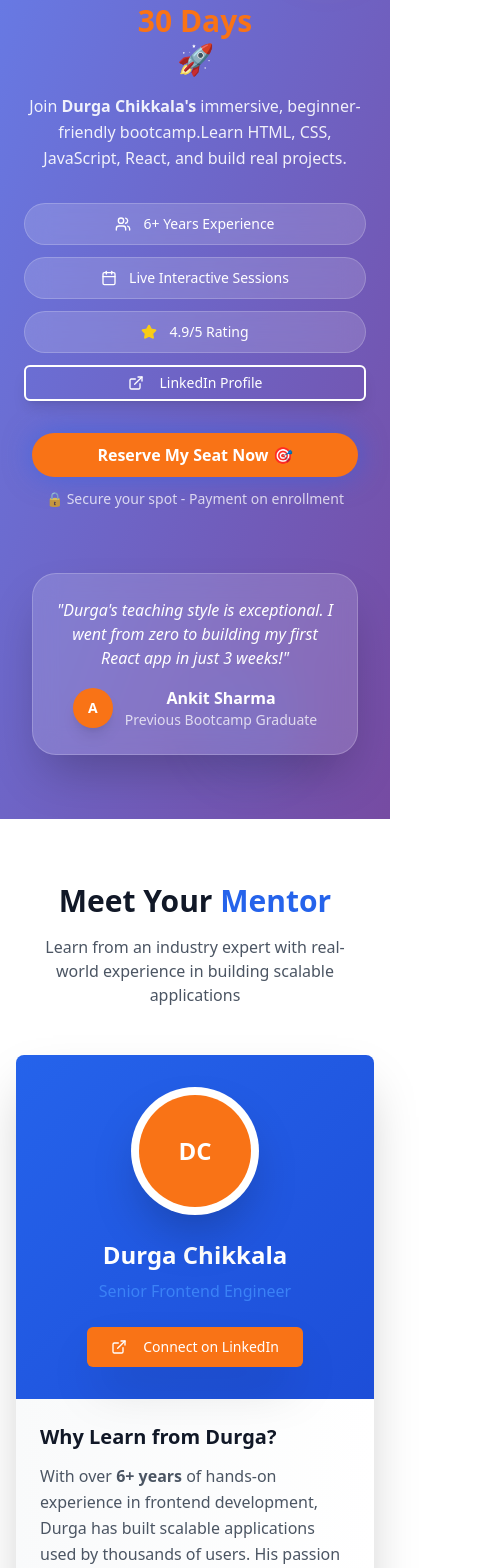
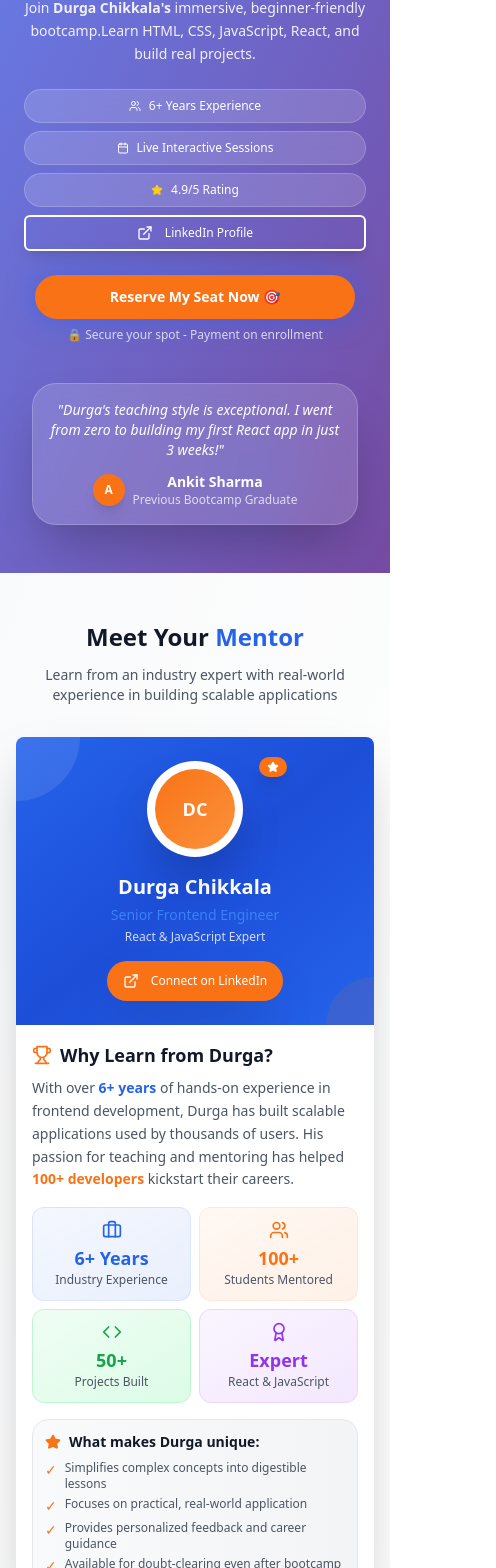
Before and after one commit to yogeshmuddada/frontend-pnexus-tech, a React (Vite) app: page / in a window 390 px wide. Shown: the part 191-1759 px from the top of the page, 496 px wide, since content can reach past the window. Built offline with nearby package versions, Linux system fonts and the light colour scheme.

Commit message:
Fix: Improve responsiveness and design
- Fixed layout issues in desktop and mobile views.
- Improved the design of the "Meet Your Mentor" section.

```diff
--- a/src/components/AboutMentor.tsx
+++ b/src/components/AboutMentor.tsx
@@ -1,98 +1,121 @@
 
 import { Button } from "@/components/ui/button";
 import { Card, CardContent } from "@/components/ui/card";
-import { ExternalLink, Award, Code, Users, Briefcase } from "lucide-react";
+import { ExternalLink, Award, Code, Users, Briefcase, Star, Trophy } from "lucide-react";
 
 const AboutMentor = () => {
   return (
-    <section className="py-16 bg-white sm:py-24 lg:py-32">
+    <section className="py-12 bg-gradient-to-br from-gray-50 to-white sm:py-16 lg:py-24">
       <div className="container mx-auto px-4 sm:px-6 lg:px-8">
-        <div className="text-center mb-12 sm:mb-20 lg:mb-28">
-          <h2 className="text-3xl font-bold text-gray-900 mb-4 sm:text-5xl sm:mb-6 lg:text-7xl lg:mb-8">
+        <div className="text-center mb-8 sm:mb-12 lg:mb-16">
+          <h2 className="text-2xl font-bold text-gray-900 mb-3 sm:text-3xl sm:mb-4 lg:text-5xl lg:mb-6">
             Meet Your <span className="text-bootcamp-blue">Mentor</span>
           </h2>
-          <p className="text-base text-gray-600 max-w-3xl mx-auto px-2 sm:text-xl lg:text-2xl lg:leading-relaxed">
+          <p className="text-sm text-gray-600 max-w-3xl mx-auto px-2 sm:text-base lg:text-lg lg:leading-relaxed">
             Learn from an industry expert with real-world experience in building scalable applications
           </p>
         </div>
 
         <div className="max-w-7xl mx-auto">
-          <Card className="overflow-hidden shadow-2xl border-0 bg-gradient-to-r from-gray-50 to-white hover:shadow-3xl transition-all duration-500">
+          <Card className="overflow-hidden shadow-2xl border-0 bg-white hover:shadow-3xl transition-all duration-500">
             <CardContent className="p-0">
-              <div className="grid lg:grid-cols-2 gap-0">
-                {/* Mentor Photo Section */}
-                <div className="bg-gradient-to-br from-bootcamp-blue to-bootcamp-blue-dark p-8 flex items-center justify-center sm:p-16 lg:p-20">
-                  <div className="text-center">
-                    <div className="w-32 h-32 mx-auto mb-6 bg-white rounded-full flex items-center justify-center shadow-2xl sm:w-56 sm:h-56 sm:mb-8 lg:w-72 lg:h-72 lg:mb-12 transform hover:scale-105 transition-transform duration-300">
-                      <div className="w-28 h-28 bg-bootcamp-orange rounded-full flex items-center justify-center sm:w-48 sm:h-48 lg:w-60 lg:h-60">
-                        <span className="text-white text-2xl font-bold sm:text-5xl lg:text-7xl">DC</span>
+              <div className="grid lg:grid-cols-5 gap-0">
+                {/* Mentor Photo Section - Enhanced */}
+                <div className="lg:col-span-2 bg-gradient-to-br from-bootcamp-blue via-bootcamp-blue-dark to-bootcamp-blue p-6 flex flex-col items-center justify-center relative overflow-hidden sm:p-8 lg:p-12">
+                  {/* Background Pattern */}
+                  <div className="absolute inset-0 opacity-10">
+                    <div className="absolute top-0 left-0 w-32 h-32 bg-white rounded-full -translate-x-16 -translate-y-16"></div>
+                    <div className="absolute bottom-0 right-0 w-24 h-24 bg-bootcamp-orange rounded-full translate-x-12 translate-y-12"></div>
+                  </div>
+
+                  <div className="relative z-10 text-center">
+                    {/* Enhanced Profile Picture */}
+                    <div className="relative mb-4 sm:mb-6 lg:mb-8">
+                      <div className="w-24 h-24 mx-auto bg-white rounded-full flex items-center justify-center shadow-2xl sm:w-32 sm:h-32 lg:w-40 lg:h-40 transform hover:scale-105 transition-transform duration-300">
+                        <div className="w-20 h-20 bg-gradient-to-br from-bootcamp-orange to-bootcamp-orange-light rounded-full flex items-center justify-center sm:w-28 sm:h-28 lg:w-36 lg:h-36">
+                          <span className="text-white text-lg font-bold sm:text-2xl lg:text-4xl">DC</span>
+                        </div>
+                      </div>
+                      {/* Floating badge */}
+                      <div className="absolute -top-1 -right-1 bg-bootcamp-orange text-white text-xs font-bold px-2 py-1 rounded-full shadow-lg sm:-top-2 sm:-right-2 sm:text-sm sm:px-3 sm:py-1">
+                        <Star className="w-3 h-3 fill-white sm:w-4 sm:h-4" />
                       </div>
                     </div>
-                    <h3 className="text-2xl font-bold text-white mb-2 sm:text-4xl sm:mb-3 lg:text-5xl lg:mb-4">Durga Chikkala</h3>
-                    <p className="text-bootcamp-blue-light text-base mb-6 sm:text-xl sm:mb-8 lg:text-2xl lg:mb-10">Senior Frontend Engineer</p>
+
+                    <h3 className="text-xl font-bold text-white mb-1 sm:text-2xl sm:mb-2 lg:text-3xl lg:mb-3">Durga Chikkala</h3>
+                    <p className="text-bootcamp-blue-light text-sm mb-1 sm:text-base sm:mb-2 lg:text-lg lg:mb-3">Senior Frontend Engineer</p>
+                    <p className="text-white/80 text-xs mb-4 sm:text-sm sm:mb-6 lg:text-base lg:mb-8">React & JavaScript Expert</p>
+
                     <Button
-                      className="bg-bootcamp-orange hover:bg-bootcamp-orange/90 text-white text-sm py-3 px-6 sm:text-lg sm:py-4 sm:px-8 lg:text-xl lg:py-5 lg:px-10 shadow-2xl hover:shadow-bootcamp-orange/25 transition-all duration-300 transform hover:scale-105"
+                      className="bg-bootcamp-orange hover:bg-bootcamp-orange/90 text-white text-xs py-2 px-4 sm:text-sm sm:py-3 sm:px-6 lg:text-base lg:py-3 lg:px-8 shadow-2xl hover:shadow-bootcamp-orange/25 transition-all duration-300 transform hover:scale-105 rounded-full"
                       onClick={() => window.open('https://linkedin.com/in/durga-chikkala', '_blank')}
                     >
-                      <ExternalLink className="w-4 h-4 mr-2 sm:w-5 sm:h-5 lg:w-6 lg:h-6" />
+                      <ExternalLink className="w-3 h-3 mr-1 sm:w-4 sm:h-4 sm:mr-2 lg:w-5 lg:h-5" />
                       Connect on LinkedIn
                     </Button>
                   </div>
                 </div>
 
-                {/* Bio and Highlights Section */}
-                <div className="p-6 sm:p-12 lg:p-16">
-                  <div className="space-y-6 sm:space-y-8 lg:space-y-12">
+                {/* Bio and Highlights Section - Enhanced */}
+                <div className="lg:col-span-3 p-4 sm:p-6 lg:p-8">
+                  <div className="space-y-4 sm:space-y-6 lg:space-y-8">
                     <div>
-                      <h4 className="text-xl font-bold text-gray-900 mb-3 sm:text-3xl sm:mb-5 lg:text-4xl lg:mb-6">Why Learn from Durga?</h4>
-                      <p className="text-base text-gray-600 leading-relaxed sm:text-lg lg:text-xl lg:leading-relaxed">
-                        With over <strong>6+ years</strong> of hands-on experience in frontend development,
+                      <h4 className="text-lg font-bold text-gray-900 mb-2 sm:text-xl sm:mb-3 lg:text-2xl lg:mb-4 flex items-center">
+                        <Trophy className="w-5 h-5 text-bootcamp-orange mr-2 sm:w-6 sm:h-6 lg:w-7 lg:h-7" />
+                        Why Learn from Durga?
+                      </h4>
+                      <p className="text-sm text-gray-600 leading-relaxed sm:text-base lg:text-lg lg:leading-relaxed">
+                        With over <strong className="text-bootcamp-blue">6+ years</strong> of hands-on experience in frontend development,
                         Durga has built scalable applications used by thousands of users. His passion for
-                        teaching and mentoring has helped <strong>100+ developers</strong> kickstart their careers.
+                        teaching and mentoring has helped <strong className="text-bootcamp-orange">100+ developers</strong> kickstart their careers.
                       </p>
                     </div>
 
                     {/* Enhanced Highlight Cards */}
-                    <div className="grid grid-cols-2 gap-3 sm:gap-6 lg:gap-8">
-                      <div className="bg-bootcamp-blue/5 rounded-xl p-3 text-center hover:bg-bootcamp-blue/10 transition-all duration-300 transform hover:scale-105 sm:p-6 lg:p-8">
-                        <Briefcase className="w-6 h-6 text-bootcamp-blue mx-auto mb-2 sm:w-10 sm:h-10 sm:mb-3 lg:w-12 lg:h-12 lg:mb-4" />
-                        <div className="text-xl font-bold text-bootcamp-blue sm:text-3xl lg:text-4xl">6+ Years</div>
+                    <div className="grid grid-cols-2 gap-2 sm:gap-4 lg:gap-6">
+                      <div className="bg-gradient-to-br from-bootcamp-blue/5 to-bootcamp-blue/10 rounded-xl p-3 text-center hover:from-bootcamp-blue/10 hover:to-bootcamp-blue/15 transition-all duration-300 transform hover:scale-105 border border-bootcamp-blue/10 sm:p-4 lg:p-6">
+                        <Briefcase className="w-5 h-5 text-bootcamp-blue mx-auto mb-1 sm:w-6 sm:h-6 sm:mb-2 lg:w-8 lg:h-8 lg:mb-3" />
+                        <div className="text-lg font-bold text-bootcamp-blue sm:text-xl lg:text-2xl">6+ Years</div>
                         <div className="text-xs text-gray-600 sm:text-sm lg:text-base">Industry Experience</div>
                       </div>
-                      <div className="bg-bootcamp-orange/5 rounded-xl p-3 text-center hover:bg-bootcamp-orange/10 transition-all duration-300 transform hover:scale-105 sm:p-6 lg:p-8">
-                        <Users className="w-6 h-6 text-bootcamp-orange mx-auto mb-2 sm:w-10 sm:h-10 sm:mb-3 lg:w-12 lg:h-12 lg:mb-4" />
-                        <div className="text-xl font-bold text-bootcamp-orange sm:text-3xl lg:text-4xl">100+</div>
+                      <div className="bg-gradient-to-br from-bootcamp-orange/5 to-bootcamp-orange/10 rounded-xl p-3 text-center hover:from-bootcamp-orange/10 hover:to-bootcamp-orange/15 transition-all duration-300 transform hover:scale-105 border border-bootcamp-orange/10 sm:p-4 lg:p-6">
+                        <Users className="w-5 h-5 text-bootcamp-orange mx-auto mb-1 sm:w-6 sm:h-6 sm:mb-2 lg:w-8 lg:h-8 lg:mb-3" />
+                        <div className="text-lg font-bold text-bootcamp-orange sm:text-xl lg:text-2xl">100+</div>
                         <div className="text-xs text-gray-600 sm:text-sm lg:text-base">Students Mentored</div>
                       </div>
-                      <div className="bg-bootcamp-blue/5 rounded-xl p-3 text-center hover:bg-bootcamp-blue/10 transition-all duration-300 transform hover:scale-105 sm:p-6 lg:p-8">
-                        <Code className="w-6 h-6 text-bootcamp-blue mx-auto mb-2 sm:w-10 sm:h-10 sm:mb-3 lg:w-12 lg:h-12 lg:mb-4" />
-                        <div className="text-xl font-bold text-bootcamp-blue sm:text-3xl lg:text-4xl">50+</div>
+                      <div className="bg-gradient-to-br from-green-50 to-green-100 rounded-xl p-3 text-center hover:from-green-100 hover:to-green-150 transition-all duration-300 transform hover:scale-105 border border-green-200 sm:p-4 lg:p-6">
+                        <Code className="w-5 h-5 text-green-600 mx-auto mb-1 sm:w-6 sm:h-6 sm:mb-2 lg:w-8 lg:h-8 lg:mb-3" />
+                        <div className="text-lg font-bold text-green-600 sm:text-xl lg:text-2xl">50+</div>
                         <div className="text-xs text-gray-600 sm:text-sm lg:text-base">Projects Built</div>
                       </div>
-                      <div className="bg-bootcamp-orange/5 rounded-xl p-3 text-center hover:bg-bootcamp-orange/10 transition-all duration-300 transform hover:scale-105 sm:p-6 lg:p-8">
-                        <Award className="w-6 h-6 text-bootcamp-orange mx-auto mb-2 sm:w-10 sm:h-10 sm:mb-3 lg:w-12 lg:h-12 lg:mb-4" />
-                        <div className="text-xl font-bold text-bootcamp-orange sm:text-3xl lg:text-4xl">Expert</div>
+                      <div className="bg-gradient-to-br from-purple-50 to-purple-100 rounded-xl p-3 text-center hover:from-purple-100 hover:to-purple-150 transition-all duration-300 transform hover:scale-105 border border-purple-200 sm:p-4 lg:p-6">
+                        <Award className="w-5 h-5 text-purple-600 mx-auto mb-1 sm:w-6 sm:h-6 sm:mb-2 lg:w-8 lg:h-8 lg:mb-3" />
+                        <div className="text-lg font-bold text-purple-600 sm:text-xl lg:text-2xl">Expert</div>
                         <div className="text-xs text-gray-600 sm:text-sm lg:text-base">React & JavaScript</div>
                       </div>
                     </div>
 
-                    <div className="bg-gray-50 rounded-2xl p-4 hover:bg-gray-100 transition-colors duration-300 sm:p-8 lg:p-10">
-                      <h5 className="font-bold text-gray-900 mb-3 text-base sm:text-lg lg:text-xl sm:mb-4 lg:mb-6">What makes Durga unique:</h5>
-                      <ul className="space-y-2 text-gray-600 text-sm sm:space-y-3 sm:text-base lg:text-lg lg:space-y-4">
+                    {/* Enhanced Unique Points */}
+                    <div className="bg-gradient-to-r from-gray-50 to-gray-100 rounded-2xl p-3 hover:from-gray-100 hover:to-gray-150 transition-colors duration-300 border border-gray-200 sm:p-4 lg:p-6">
+                      <h5 className="font-bold text-gray-900 mb-2 text-sm sm:text-base lg:text-lg sm:mb-3 lg:mb-4 flex items-center">
+                        <Star className="w-4 h-4 text-bootcamp-orange mr-2 fill-bootcamp-orange sm:w-5 sm:h-5 lg:w-6 lg:h-6" />
+                        What makes Durga unique:
+                      </h5>
+                      <ul className="space-y-1 text-gray-600 text-xs sm:space-y-2 sm:text-sm lg:text-base lg:space-y-3">
                         <li className="flex items-start">
-                          <span className="text-bootcamp-orange mr-3 flex-shrink-0 text-lg sm:text-xl lg:text-2xl">•</span>
+                          <span className="text-bootcamp-orange mr-2 flex-shrink-0 text-sm sm:text-base lg:text-lg">✓</span>
                           <span>Simplifies complex concepts into digestible lessons</span>
                         </li>
                         <li className="flex items-start">
-                          <span className="text-bootcamp-orange mr-3 flex-shrink-0 text-lg sm:text-xl lg:text-2xl">•</span>
+                          <span className="text-bootcamp-orange mr-2 flex-shrink-0 text-sm sm:text-base lg:text-lg">✓</span>
                           <span>Focuses on practical, real-world application</span>
                         </li>
                         <li className="flex items-start">
-                          <span className="text-bootcamp-orange mr-3 flex-shrink-0 text-lg sm:text-xl lg:text-2xl">•</span>
+                          <span className="text-bootcamp-orange mr-2 flex-shrink-0 text-sm sm:text-base lg:text-lg">✓</span>
                           <span>Provides personalized feedback and career guidance</span>
                         </li>
                         <li className="flex items-start">
-                          <span className="text-bootcamp-orange mr-3 flex-shrink-0 text-lg sm:text-xl lg:text-2xl">•</span>
+                          <span className="text-bootcamp-orange mr-2 flex-shrink-0 text-sm sm:text-base lg:text-lg">✓</span>
                           <span>Available for doubt-clearing even after bootcamp</span>
                         </li>
                       </ul>
--- a/src/components/HeroSection.tsx
+++ b/src/components/HeroSection.tsx
@@ -10,7 +10,7 @@ const HeroSection = () => {
   };
 
   return (
-    <section className="relative min-h-screen bg-gradient-to-br from-bootcamp-gradient-start to-bootcamp-gradient-end overflow-hidden">
+    <section className="relative min-h-[85vh] lg:min-h-screen bg-gradient-to-br from-bootcamp-gradient-start to-bootcamp-gradient-end overflow-hidden">
       {/* Enhanced Animated Background Elements */}
       <div className="absolute inset-0 opacity-10">
         <div className="absolute top-10 left-4 w-32 h-32 sm:top-20 sm:left-10 sm:w-96 sm:h-96 lg:w-[32rem] lg:h-[32rem] bg-white rounded-full mix-blend-multiply filter blur-xl animate-float"></div>
@@ -18,77 +18,77 @@ const HeroSection = () => {
         <div className="absolute bottom-10 left-1/2 transform -translate-x-1/2 w-28 h-28 sm:bottom-20 sm:w-72 sm:h-72 lg:w-[28rem] lg:h-[28rem] bg-bootcamp-blue-light rounded-full mix-blend-multiply filter blur-xl animate-float" style={{ animationDelay: '4s' }}></div>
       </div>
 
-      <div className="relative z-10 container mx-auto px-4 pt-12 pb-16 sm:px-6 sm:pt-20 sm:pb-32 lg:px-8 lg:pt-32 lg:pb-40">
+      <div className="relative z-10 container mx-auto px-4 pt-8 pb-12 sm:px-6 sm:pt-12 sm:pb-20 lg:px-8 lg:pt-20 lg:pb-28">
         {/* Limited Seats Banner */}
-        <div className="text-center mb-6 lg:mb-10 animate-fade-in">
-          <Badge variant="secondary" className="bg-bootcamp-orange text-white px-4 py-2 text-sm font-semibold animate-glow sm:px-8 sm:py-3 sm:text-base lg:px-10 lg:py-4 lg:text-lg shadow-2xl">
+        <div className="text-center mb-4 lg:mb-8 animate-fade-in">
+          <Badge variant="secondary" className="bg-bootcamp-orange text-white px-3 py-2 text-xs font-semibold animate-glow sm:px-6 sm:py-2 sm:text-sm lg:px-8 lg:py-3 lg:text-base shadow-2xl">
             🔥 Only 30 Seats Available - Batch Starts Soon!
           </Badge>
         </div>
 
         {/* Main Hero Content */}
         <div className="text-center text-white max-w-6xl mx-auto">
-          <h1 className="text-3xl font-bold mb-4 animate-fade-in leading-tight sm:text-6xl sm:mb-8 lg:text-8xl lg:mb-12 xl:text-9xl">
+          <h1 className="text-2xl font-bold mb-3 animate-fade-in leading-tight sm:text-4xl sm:mb-6 lg:text-6xl lg:mb-8 xl:text-7xl">
             Become a Frontend Pro in
-            <span className="text-bootcamp-orange block mt-2 lg:mt-4"> 30 Days</span> 🚀
+            <span className="text-bootcamp-orange block mt-1 lg:mt-2"> 30 Days</span> 🚀
           </h1>
 
-          <p className="text-base mb-8 animate-fade-in opacity-90 leading-relaxed px-2 sm:text-2xl sm:mb-12 lg:text-3xl lg:mb-16 lg:leading-relaxed max-w-4xl mx-auto" style={{ animationDelay: '0.2s' }}>
+          <p className="text-sm mb-6 animate-fade-in opacity-90 leading-relaxed px-2 sm:text-lg sm:mb-8 lg:text-xl lg:mb-10 lg:leading-relaxed max-w-4xl mx-auto" style={{ animationDelay: '0.2s' }}>
             Join <strong>Durga Chikkala's</strong> immersive, beginner-friendly bootcamp.<br className="hidden sm:block" />
             Learn HTML, CSS, JavaScript, React, and build real projects.
           </p>
 
           {/* Enhanced Trust Signals */}
-          <div className="flex flex-col gap-3 mb-8 animate-fade-in px-2 sm:flex-row sm:flex-wrap sm:justify-center sm:items-center sm:gap-6 sm:mb-12 lg:gap-8 lg:mb-16" style={{ animationDelay: '0.4s' }}>
-            <div className="flex items-center justify-center gap-3 bg-white/15 backdrop-blur-md rounded-full px-4 py-2.5 text-sm font-medium border border-white/20 hover:bg-white/20 transition-all duration-300 sm:px-6 sm:py-3 sm:text-base lg:px-8 lg:py-4 lg:text-lg">
-              <Users className="w-4 h-4 sm:w-6 sm:h-6 lg:w-7 lg:h-7" />
+          <div className="flex flex-col gap-2 mb-6 animate-fade-in px-2 sm:flex-row sm:flex-wrap sm:justify-center sm:items-center sm:gap-4 sm:mb-8 lg:gap-6 lg:mb-10" style={{ animationDelay: '0.4s' }}>
+            <div className="flex items-center justify-center gap-2 bg-white/15 backdrop-blur-md rounded-full px-3 py-2 text-xs font-medium border border-white/20 hover:bg-white/20 transition-all duration-300 sm:px-4 sm:py-2 sm:text-sm lg:px-6 lg:py-3 lg:text-base">
+              <Users className="w-3 h-3 sm:w-4 sm:h-4 lg:w-5 lg:h-5" />
               <span>6+ Years Experience</span>
             </div>
-            <div className="flex items-center justify-center gap-3 bg-white/15 backdrop-blur-md rounded-full px-4 py-2.5 text-sm font-medium border border-white/20 hover:bg-white/20 transition-all duration-300 sm:px-6 sm:py-3 sm:text-base lg:px-8 lg:py-4 lg:text-lg">
-              <Calendar className="w-4 h-4 sm:w-6 sm:h-6 lg:w-7 lg:h-7" />
+            <div className="flex items-center justify-center gap-2 bg-white/15 backdrop-blur-md rounded-full px-3 py-2 text-xs font-medium border border-white/20 hover:bg-white/20 transition-all duration-300 sm:px-4 sm:py-2 sm:text-sm lg:px-6 lg:py-3 lg:text-base">
+              <Calendar className="w-3 h-3 sm:w-4 sm:h-4 lg:w-5 lg:h-5" />
               <span>Live Interactive Sessions</span>
             </div>
-            <div className="flex items-center justify-center gap-3 bg-white/15 backdrop-blur-md rounded-full px-4 py-2.5 text-sm font-medium border border-white/20 hover:bg-white/20 transition-all duration-300 sm:px-6 sm:py-3 sm:text-base lg:px-8 lg:py-4 lg:text-lg">
-              <Star className="w-4 h-4 fill-yellow-400 text-yellow-400 sm:w-6 sm:h-6 lg:w-7 lg:h-7" />
+            <div className="flex items-center justify-center gap-2 bg-white/15 backdrop-blur-md rounded-full px-3 py-2 text-xs font-medium border border-white/20 hover:bg-white/20 transition-all duration-300 sm:px-4 sm:py-2 sm:text-sm lg:px-6 lg:py-3 lg:text-base">
+              <Star className="w-3 h-3 fill-yellow-400 text-yellow-400 sm:w-4 sm:h-4 lg:w-5 lg:h-5" />
               <span>4.9/5 Rating</span>
             </div>
             <Button
               variant="outline"
               size="sm"
-              className="bg-transparent border-2 border-white text-white hover:bg-white hover:text-bootcamp-blue transition-all duration-300 text-sm py-2.5 sm:text-base sm:py-3 lg:text-lg lg:py-4 lg:px-8 shadow-lg hover:shadow-2xl transform hover:scale-105"
+              className="bg-transparent border-2 border-white text-white hover:bg-white hover:text-bootcamp-blue transition-all duration-300 text-xs py-2 px-3 sm:text-sm sm:py-2 sm:px-4 lg:text-base lg:py-3 lg:px-6 shadow-lg hover:shadow-2xl transform hover:scale-105"
               onClick={() => window.open('https://linkedin.com/in/durga-chikkala', '_blank')}
             >
-              <ExternalLink className="w-4 h-4 mr-2 sm:w-5 sm:h-5 lg:w-6 lg:h-6" />
+              <ExternalLink className="w-3 h-3 mr-1 sm:w-4 sm:h-4 sm:mr-2 lg:w-5 lg:h-5" />
               LinkedIn Profile
             </Button>
           </div>
 
-          {/* Enhanced CTA Button */}
-          <div className="animate-fade-in px-4" style={{ animationDelay: '0.6s' }}>
+          {/* Enhanced CTA Button - Fixed for mobile */}
+          <div className="animate-fade-in px-2" style={{ animationDelay: '0.6s' }}>
             <Button
               onClick={scrollToEnroll}
               size="lg"
-              className="bg-bootcamp-orange hover:bg-bootcamp-orange/90 text-white font-bold py-4 px-8 rounded-full text-base shadow-2xl hover:shadow-bootcamp-orange/25 transition-all duration-300 transform hover:scale-105 w-full sm:w-auto sm:py-5 sm:px-12 sm:text-xl lg:py-6 lg:px-16 lg:text-2xl animate-glow"
+              className="bg-bootcamp-orange hover:bg-bootcamp-orange/90 text-white font-bold py-3 px-6 rounded-full text-sm shadow-2xl hover:shadow-bootcamp-orange/25 transition-all duration-300 transform hover:scale-105 w-full max-w-xs mx-auto sm:w-auto sm:py-4 sm:px-8 sm:text-base lg:py-5 lg:px-12 lg:text-lg animate-glow"
             >
               Reserve My Seat Now 🎯
             </Button>
-            <p className="text-sm mt-3 opacity-75 sm:text-base sm:mt-6 lg:text-lg lg:mt-8">🔒 Secure your spot - Payment on enrollment</p>
+            <p className="text-xs mt-2 opacity-75 sm:text-sm sm:mt-4 lg:text-base lg:mt-6">🔒 Secure your spot - Payment on enrollment</p>
           </div>
         </div>
 
         {/* Enhanced Testimonial Preview */}
-        <div className="mt-16 max-w-3xl mx-auto animate-fade-in px-4 sm:mt-20 lg:mt-28 lg:max-w-4xl" style={{ animationDelay: '0.8s' }}>
-          <div className="bg-white/15 backdrop-blur-md rounded-3xl p-6 text-center text-white border border-white/20 shadow-2xl hover:bg-white/20 transition-all duration-500 sm:p-8 lg:p-12">
-            <p className="text-base italic mb-4 sm:text-xl sm:mb-6 lg:text-2xl lg:mb-8 lg:leading-relaxed">
+        <div className="mt-10 max-w-3xl mx-auto animate-fade-in px-4 sm:mt-16 lg:mt-20 lg:max-w-4xl" style={{ animationDelay: '0.8s' }}>
+          <div className="bg-white/15 backdrop-blur-md rounded-3xl p-4 text-center text-white border border-white/20 shadow-2xl hover:bg-white/20 transition-all duration-500 sm:p-6 lg:p-8">
+            <p className="text-sm italic mb-3 sm:text-base sm:mb-4 lg:text-lg lg:mb-6 lg:leading-relaxed">
               "Durga's teaching style is exceptional. I went from zero to building my first React app in just 3 weeks!"
             </p>
-            <div className="flex items-center justify-center gap-3 sm:gap-4 lg:gap-6">
-              <div className="w-10 h-10 bg-bootcamp-orange rounded-full flex items-center justify-center shadow-lg sm:w-12 sm:h-12 lg:w-16 lg:h-16">
-                <span className="text-white font-bold text-sm sm:text-base lg:text-xl">A</span>
+            <div className="flex items-center justify-center gap-2 sm:gap-3 lg:gap-4">
+              <div className="w-8 h-8 bg-bootcamp-orange rounded-full flex items-center justify-center shadow-lg sm:w-10 sm:h-10 lg:w-12 lg:h-12">
+                <span className="text-white font-bold text-xs sm:text-sm lg:text-base">A</span>
               </div>
               <div>
-                <p className="font-semibold text-base sm:text-lg lg:text-xl">Ankit Sharma</p>
-                <p className="text-sm opacity-75 sm:text-base lg:text-lg">Previous Bootcamp Graduate</p>
+                <p className="font-semibold text-sm sm:text-base lg:text-lg">Ankit Sharma</p>
+                <p className="text-xs opacity-75 sm:text-sm lg:text-base">Previous Bootcamp Graduate</p>
               </div>
             </div>
           </div>
```
Also changed, not shown: src/components/ProjectPreview.tsx (+67 -67 lines).
